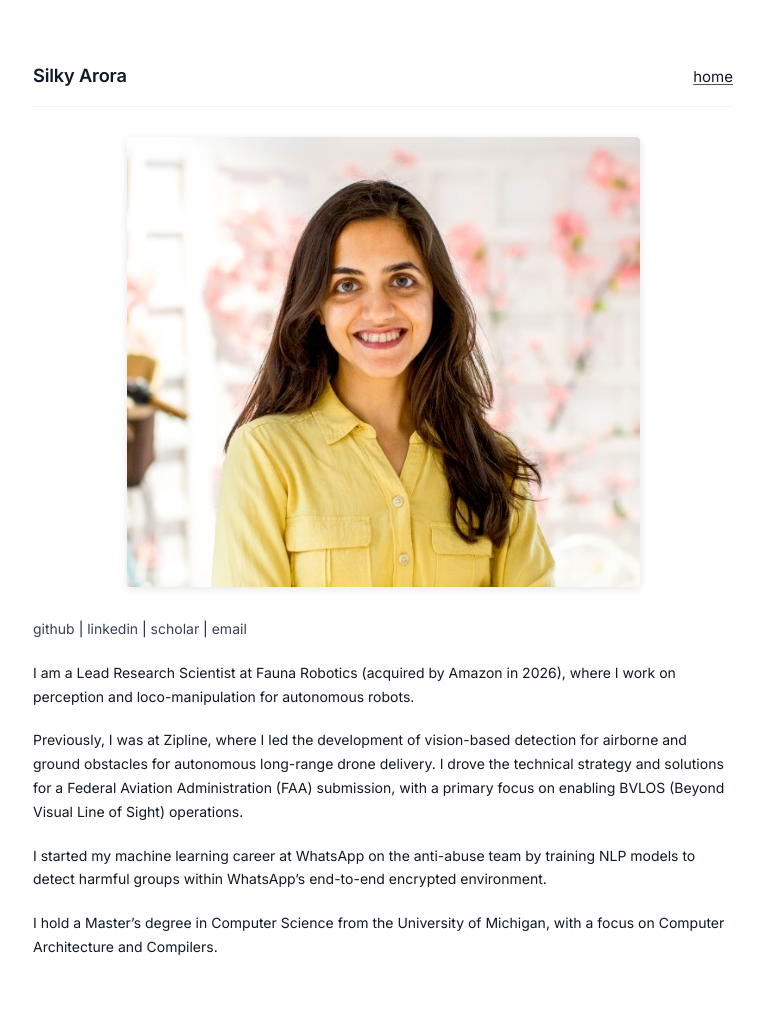
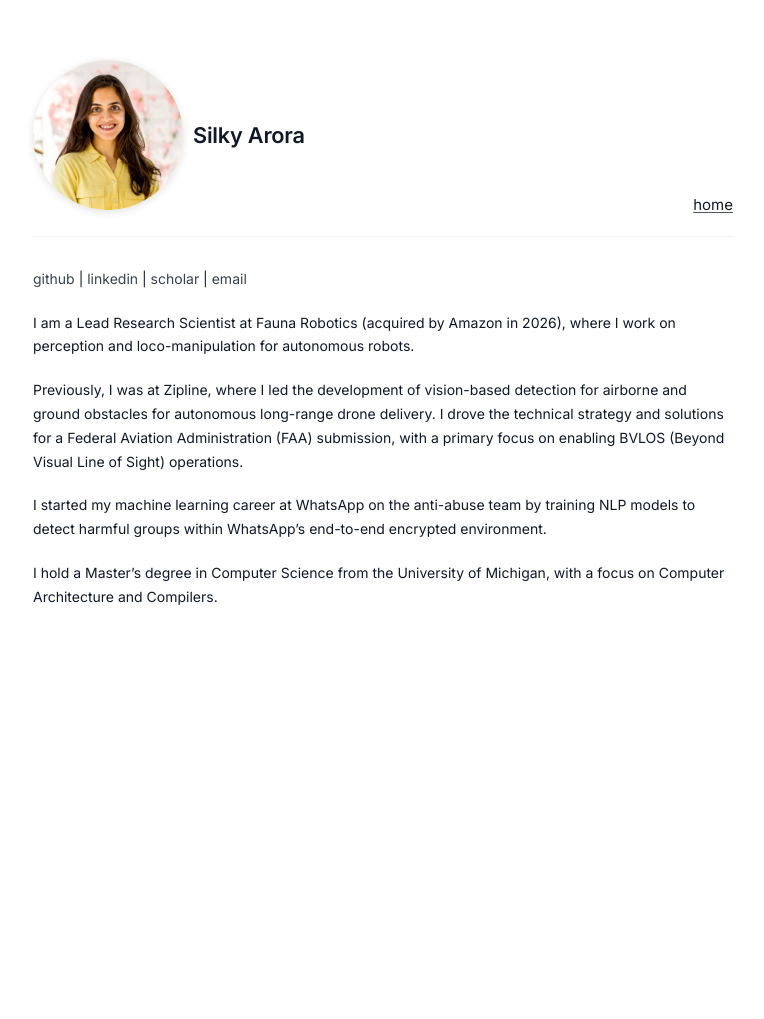
Before and after one commit to silkyar/silkyar.github.io, a Jekyll site: the page built from index.md, in a window 1280 px wide. Shown: the whole page, without its empty margins (257-1021 px from the left). Built offline with Jekyll 4.4.1, drawn with Linux system fonts in a browser that asks for light colours; after the commit the page ends 900 px from its top, so only the background shows below that.

Commit message:
Move profile photo to header as small avatar
Replaced the large inline profile image in index.md with a small
circular avatar next to the site title in all layouts.

Co-Authored-By: Claude Opus 4.6 (1M context) <noreply@anthropic.com>

```diff
--- a/_layouts/home.html
+++ b/_layouts/home.html
@@ -3,14 +3,14 @@
 <head>
   <meta charset="utf-8">
   <meta name="viewport" content="width=device-width, initial-scale=1">
-  <link rel="stylesheet" href="{{ '/assets/css/main.css' | relative_url }}">
+  <link rel="stylesheet" href="{{ '/assets/css/main.css' | relative_url }}?v=5">
   <title>{{ site.title }}</title>
 
   {% seo %}
 </head>
 <body>
   <div class="header">
-    <h1><a href="{{ '/' | relative_url }}">{{ site.title }}</a></h1>
+    <h1><a href="{{ '/' | relative_url }}"><img src="{{ '/assets/profile.png' | relative_url }}" class="avatar" alt="{{ site.title }}">{{ site.title }}</a></h1>
     <div class="nav">
       <a href="{{ '/' | relative_url }}" class="active">home</a>
     </div>
--- a/_layouts/page.html
+++ b/_layouts/page.html
@@ -3,14 +3,14 @@
 <head>
   <meta charset="utf-8">
   <meta name="viewport" content="width=device-width, initial-scale=1">
-  <link rel="stylesheet" href="{{ '/assets/css/main.css' | relative_url }}">
+  <link rel="stylesheet" href="{{ '/assets/css/main.css' | relative_url }}?v=5">
   <title>{{ page.title }} - {{ site.title }}</title>
 
   {% seo %}
 </head>
 <body>
   <div class="header">
-    <h1><a href="{{ '/' | relative_url }}">{{ site.title }}</a></h1>
+    <h1><a href="{{ '/' | relative_url }}"><img src="{{ '/assets/profile.png' | relative_url }}" class="avatar" alt="{{ site.title }}">{{ site.title }}</a></h1>
     <div class="nav">
       <a href="{{ '/' | relative_url }}"{% if page.url == '/' %} class="active"{% endif %}>home</a>
     </div>
--- a/_layouts/post.html
+++ b/_layouts/post.html
@@ -3,7 +3,7 @@
 <head>
   <meta charset="utf-8">
   <meta name="viewport" content="width=device-width, initial-scale=1">
-  <link rel="stylesheet" href="{{ '/assets/css/main.css' | relative_url }}">
+  <link rel="stylesheet" href="{{ '/assets/css/main.css' | relative_url }}?v=5">
   <title>{{ page.title }} - {{ site.title }}</title>
 
   {% seo %}
@@ -22,7 +22,7 @@
 </head>
 <body>
   <div class="header">
-    <h1><a href="{{ '/' | relative_url }}">{{ site.title }}</a></h1>
+    <h1><a href="{{ '/' | relative_url }}"><img src="{{ '/assets/profile.png' | relative_url }}" class="avatar" alt="{{ site.title }}">{{ site.title }}</a></h1>
     <div class="nav">
       <a href="{{ '/' | relative_url }}" class="active">home</a>
     </div>
--- a/assets/css/main.css
+++ b/assets/css/main.css
@@ -43,7 +43,7 @@ body {
 }
 
 h1 {
-  font-size: 1.3em;
+  font-size: 1.55em;
   font-weight: 600;
   margin: 0;
   border-bottom: none;
@@ -58,6 +58,23 @@ h1 a {
 
 h1 a:hover {
   color: #111827;
+}
+
+.header h1 a {
+  display: inline-flex;
+  align-items: center;
+  gap: 10px;
+}
+
+.header img.avatar {
+  width: 150px !important;
+  height: 150px !important;
+  max-width: 150px !important;
+  border-radius: 50% !important;
+  object-fit: cover;
+  margin: 0 !important;
+  box-shadow: 0 2px 8px rgba(0, 0, 0, 0.12);
+  display: inline-block !important;
 }
 
 h2 {
--- a/index.md
+++ b/index.md
@@ -2,8 +2,6 @@
 layout: home
 title: Home
 ---
-
-![Silky Arora](/assets/profile.png)
 
 <div class="social-links" markdown="1">
 [github](https://github.com/silkyar) \| [linkedin](https://linkedin.com/in/silkyar) \| [scholar](https://scholar.google.com/citations?hl=en&user=OU0ViZMAAAAJ) \| [email](mailto:silkyarora.2188@gmail.com)
```
